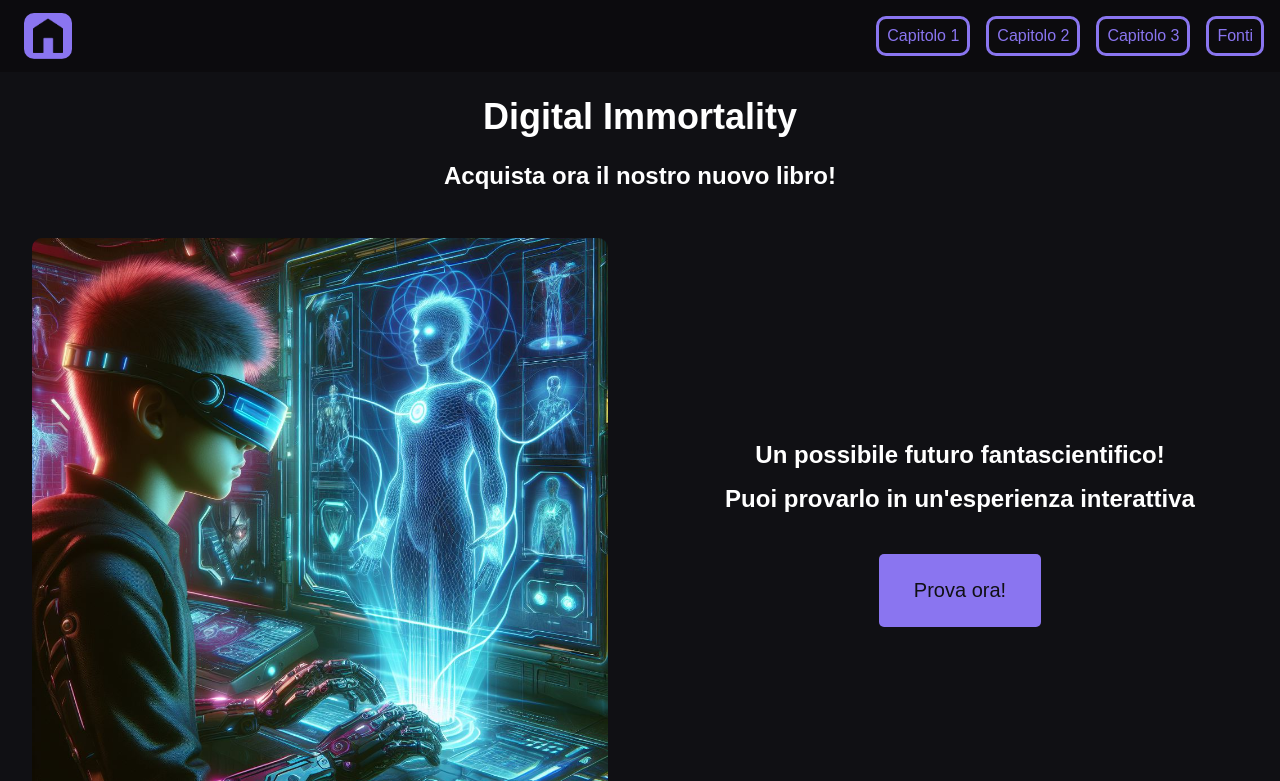
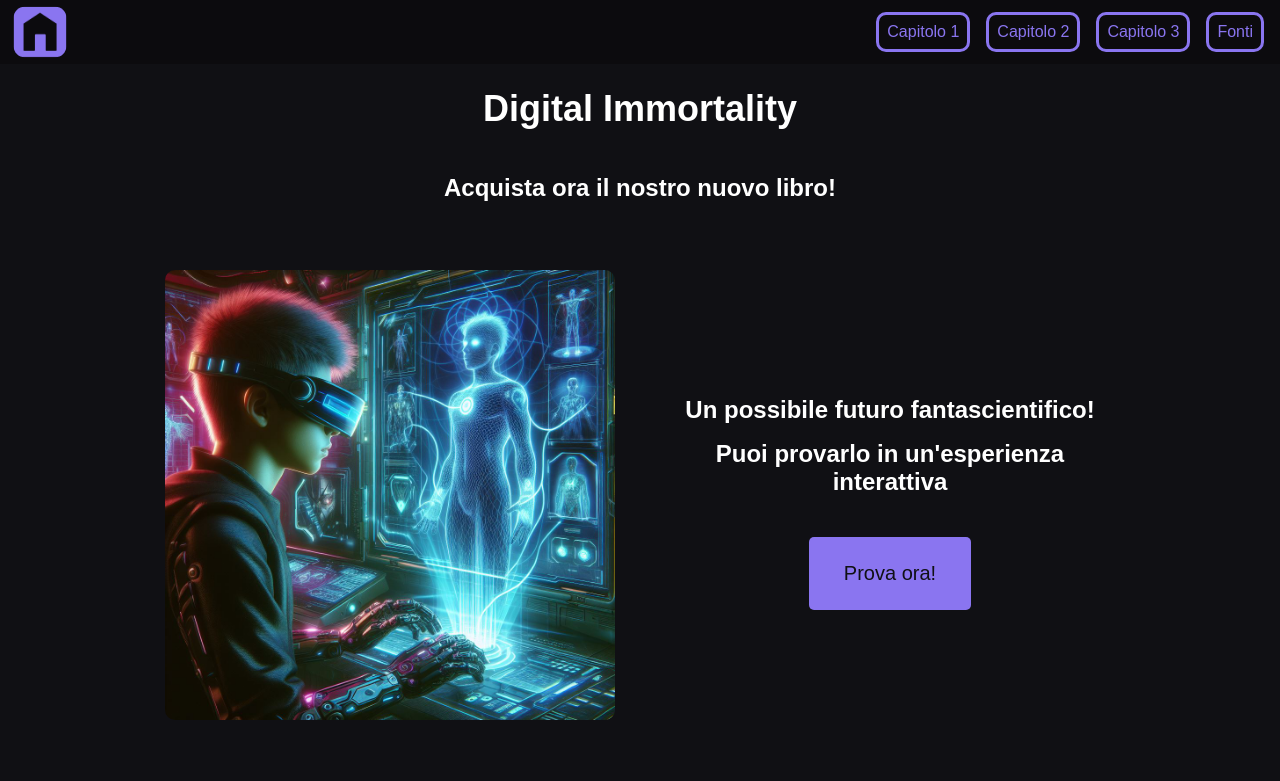
Before and after one commit to Gabriele-Cutrona/DigitalImmortality, a website: page src/index.html in a window 1280 px wide. Shown: the top 781 px of the page. Drawn offline with Linux system fonts and the light colour scheme.

Commit message:
UI fixes & typo

```diff
--- a/src/script.js
+++ b/src/script.js
@@ -10,7 +10,7 @@ closeBtn.addEventListener("click", () => {
    dialog.style.animation = "FadeOut 0.2s";
    dialog.addEventListener("animationend", function closeDialog() {
       dialog.close();
-      dialog.style.animation = "FadeIn 0.2gs";
+      dialog.style.animation = "FadeIn 0.2s";
       dialog.removeEventListener("animationend", closeDialog);
    });
 });
--- a/src/style.css
+++ b/src/style.css
@@ -7,24 +7,24 @@ body {
    color: white;
    font-family: sans-serif;
    background-color: hsl(245, 10%, 7%);
+   min-height: 100dvh;
+   display: flex;
+   flex-direction: column;
 }
 
 /* NAVBAR */
 
-
 nav {
-   position: sticky;
    display: flex;
    justify-content: space-between;
    align-items: center;
    background-color: hsl(245, 10%, 5%);
-   min-height: 64px;
+   height: 64px;
    top: 0;
    width: 100%;
 }
 
 nav img {
-   margin-left: 16px;
    max-width: 48px;
    border-radius: 10px;
    transition: border-radius 0.2s;
@@ -39,6 +39,7 @@ nav ul {
    list-style-type: none;
    gap: 16px;
    margin-right: 16px;
+   padding: 0;
 }
 
 nav button {
@@ -100,9 +101,21 @@ nav a:hover {
    border-radius: 5px;
 }
 
-.homebtn:hover, .homebtn {
+.homebtn {
    background-color: transparent;
    border-style: none;
+   transition: transform 0.1s;
+   padding: 16px;
+}
+
+.homebtn:hover {
+   background-color: transparent;
+   border-style: none;
+   transform: scale(1.1);
+}
+
+.homebtn:active {
+   transform: scale(0.8);
 }
 
 .close {
@@ -158,7 +171,6 @@ nav a:hover {
 
 /* END NAVBAR */
 
-
 .title {
    font-size: 36px;
    text-align: center;
@@ -210,35 +222,20 @@ nav a:hover {
    color: white;
 }
 
+.maincontainer {
+   display: flex;
+   justify-content: center;
+   align-items: center;
+}
+
 .main {
    display: grid;
    grid-template-columns: 1fr;
    justify-items: center;
    align-items: center;
    gap: 0px;
-   max-width: 1500px;
-}
-
-.maincontainer {
-   display: flex;
-   justify-content: center;
-   align-items: center;
    margin-top: 48px;
-}
-
-@media only screen and (min-width: 600px) {
-   .bigtext {
-      font-size: 24px;
-   }
-
-   .btn a {
-      padding: 25px 35px 25px 35px;
-      font-size: 20px;
-   }
-
-   .main {
-      grid-template-columns: 1fr 1fr;
-   }
+   max-width: 1000px;
 }
 
 .teamtext {
@@ -266,10 +263,38 @@ nav a:hover {
    color: hsl(250, 80%, 70%);
 }
 
+@media only screen and (min-width: 600px) {
+   .bigtext {
+      font-size: 24px;
+   }
+
+   .btn a {
+      padding: 25px 35px 25px 35px;
+      font-size: 20px;
+   }
+
+   .main {
+      grid-template-columns: 1fr 1fr;
+   }
+
+   .teamtext {
+      margin: 64px;
+   }
+}
+
+@media only screen and (min-width: 2000px) {
+   .main {
+      grid-template-columns: 1fr 1fr 1fr 1fr;
+      max-width: 2500px;
+   }
+}
+
 /* End of elements under .main */
 
+/* FOOTER */
 footer {
    background-color: hsl(245, 10%, 5%);
+   margin-top: auto;
 }
 
 footer ul {
@@ -282,6 +307,7 @@ footer ul {
    align-items: center;
    padding: 8px;
    margin: 0;
+   text-align: center;
 }
 
 footer a {
@@ -298,3 +324,4 @@ footer a:hover {
       flex-direction: row;
    }
 }
+/* END FOOTER */
```
